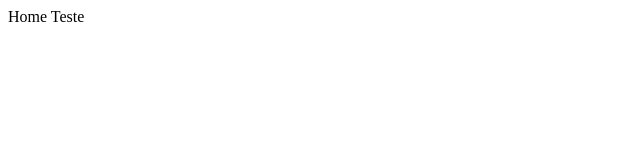
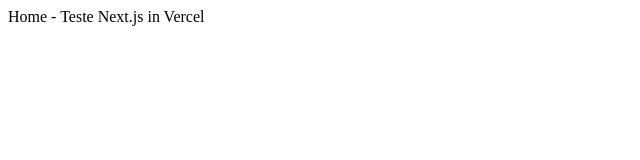
Before and after one commit to abiliobrio/nextjs_project_01, a Next.js app: page / in a window 1280 px wide. Shown: the top 160 px of the page, without its empty margins (0-640 px from the left). Built offline with nearby package versions, Linux system fonts and the light colour scheme.

Commit message:
primeira alteracao

```diff
--- a/pages/index.js
+++ b/pages/index.js
@@ -1,5 +1,5 @@
 function Home(){
-    return <div>Home Teste</div>
+    return <div>Home - Teste Next.js in Vercel</div>
 }
 
 export default Home
```
